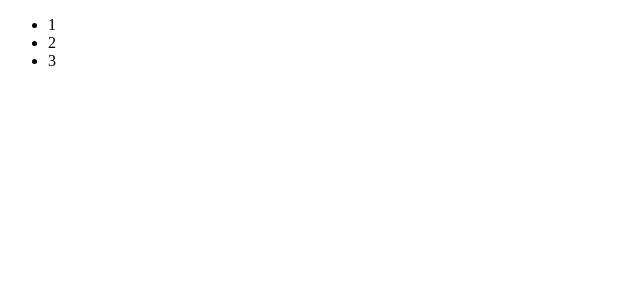
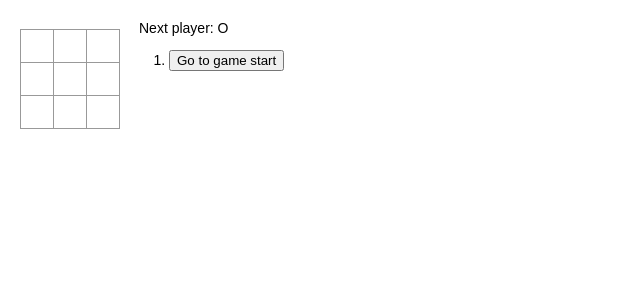
Before and after one commit to MaxKoval1ov/React-study, a React app: page / in a window 1280 px wide. Shown: the top 300 px of the page, without its empty margins (0-640 px from the left). Built offline with nearby package versions, Linux system fonts and the light colour scheme.

Commit message:
init:game

```diff
--- a/package.json
+++ b/package.json
@@ -35,6 +35,8 @@
     "eslint-webpack-plugin": "^3.0.1",
     "html-webpack-plugin": "^5.3.2",
     "mini-css-extract-plugin": "^2.2.2",
+    "prettier": "^2.3.2",
+    "sass": "^1.39.0",
     "sass-loader": "^12.1.0",
     "terser-webpack-plugin": "^5.2.0",
     "ts-loader": "^9.2.5",
--- /dev/null
+++ b/src/Board.tsx
@@ -0,0 +1,75 @@
+import React from 'react'
+import Square from './Square'
+
+export function calculateWinner(squares:any) {
+  const lines = [
+    [0, 1, 2],
+    [3, 4, 5],
+    [6, 7, 8],
+    [0, 3, 6],
+    [1, 4, 7],
+    [2, 5, 8],
+    [0, 4, 8],
+    [2, 4, 6],
+  ];
+  for (let i = 0; i < lines.length; i++) {
+    const [a, b, c] = lines[i];
+    if (squares[a] && squares[a] === squares[b] && squares[a] === squares[c]) {
+      return squares[a];
+    }
+  }
+  return null;
+}
+
+export interface State {
+  squares: any;
+  next: boolean;
+}
+
+class Board extends React.Component<any, State> {
+
+  handleClick(i: any) {
+    const squares = this.state.squares.slice()
+    if (calculateWinner(squares) || squares[i]) {
+      return;
+    }
+    squares[i] = this.state.next ? 'X' : '0'
+    this.setState({
+      squares: squares,
+      next:!this.state.next
+    })
+  }
+
+  renderSquare(i: any) {
+    return (
+      <Square
+        value={this.props.squares[i]}
+        onClick={() => this.props.onClick(i)}
+      />
+    )
+  }
+  render() {
+    return (
+      <div>
+        <div className="status">{status}</div>
+        <div className="board-row">
+          {this.renderSquare(0)}
+          {this.renderSquare(1)}
+          {this.renderSquare(2)}
+        </div>
+        <div className="board-row">
+          {this.renderSquare(3)}
+          {this.renderSquare(4)}
+          {this.renderSquare(5)}
+        </div>
+        <div className="board-row">
+          {this.renderSquare(6)}
+          {this.renderSquare(7)}
+          {this.renderSquare(8)}
+        </div>
+      </div>
+    )
+  }
+}
+
+export default Board
--- /dev/null
+++ b/src/Square.tsx
@@ -0,0 +1,21 @@
+import React from 'react'
+
+interface Props {
+  value: number | string | null;
+  onClick:any
+}
+
+export interface State {
+  value: number | string | null;
+}
+
+function Square (props: any) {
+
+  return (
+      <button className="square" onClick={() => props.onClick()}>
+         {props.value}
+      </button>
+    )
+}
+
+export default Square
--- a/src/index.tsx
+++ b/src/index.tsx
@@ -1,11 +1,12 @@
 import React from 'react'
 import ReactDOM from 'react-dom'
+import './styles.scss';
 
-import MyApp  from './myapp';
+import App  from './myapp';
 
 const entryBlock = document.getElementById('root');
 
 ReactDOM.render(
- <MyApp />,
+ <App />,
   entryBlock
 )
--- a/src/myapp.tsx
+++ b/src/myapp.tsx
@@ -1,13 +1,81 @@
+import { any } from 'prop-types'
 import React from 'react'
+import ReactDOM from 'react-dom'
+import Board from './Board'
+import { calculateWinner } from './Board'
 
-function MyApp() {
-  return (
-     <ul>
-    <li>1</li>
-    <li>2</li>
-    <li>3</li>
-    </ul>
-  )
+class App extends React.Component<any,any> {
+  constructor(props: any) {
+    super(props)
+    this.state = {
+      history: [{ squares: Array(9).fill(null) }],
+      next: true,
+      stepNumber: 0
+    }
+  }
+
+  handleClick(i:any) {
+    const history = this.state.history.slice(0, this.state.stepNumber + 1);
+    const current = history[history.length - 1];
+    const squares = current.squares.slice();
+    if (calculateWinner(squares) || squares[i]) {
+      return;
+    }
+    squares[i] = this.state.xIsNext ? 'X' : 'O';
+    this.setState({
+      history: history.concat([{
+        squares: squares
+      }]),
+      stepNumber: history.length,
+      xIsNext: !this.state.xIsNext,
+    });
+  }
+
+  jumpTo(step:any) {
+    this.setState({
+      stepNumber: step,
+      next: (step % 2) === 0,
+    });
+  }
+
+  render() {
+    const history = this.state.history;
+    const current = history[this.state.stepNumber];
+    console.log(current.squares);
+    const winner = calculateWinner(current.squares);
+    const moves = history.map((step:any, move:any) => {
+      const desc = move ?
+        'Go to move #' + move :
+        'Go to game start';
+      return (
+        <li key = {move}>
+          <button onClick={() => this.jumpTo(move)}>{desc}</button>
+        </li>
+      );
+    });
+    let status;
+    if (winner) {
+      status = 'Winner: ' + winner;
+    } else {
+      status = 'Next player: ' + (this.state.xIsNext ? 'X' : 'O');
+    }
+    return (
+      <div>
+        <div className="game">
+          <div className="game-board">
+          <Board
+            squares={current.squares}
+            onClick={(i:any) => this.handleClick(i)}
+          />
+          </div>
+          <div className="game-info">
+            <div>{status}</div>
+            <ol>{moves}</ol>
+          </div>
+        </div>
+      </div>
+    )
+  }
 }
 
-export default MyApp
+export default App
--- /dev/null
+++ b/src/styles.scss
@@ -0,0 +1,50 @@
+body {
+  font: 14px "Century Gothic", Futura, sans-serif;
+  margin: 20px;
+}
+
+ol, ul {
+  padding-left: 30px;
+}
+
+.board-row:after {
+  clear: both;
+  content: "";
+  display: table;
+}
+
+.status {
+  margin-bottom: 10px;
+}
+
+.square {
+  background: #fff;
+  border: 1px solid #999;
+  float: left;
+  font-size: 24px;
+  font-weight: bold;
+  line-height: 34px;
+  height: 34px;
+  margin-right: -1px;
+  margin-top: -1px;
+  padding: 0;
+  text-align: center;
+  width: 34px;
+}
+
+.square:focus {
+  outline: none;
+}
+
+.kbd-navigation .square:focus {
+  background: #ddd;
+}
+
+.game {
+  display: flex;
+  flex-direction: row;
+}
+
+.game-info {
+  margin-left: 20px;
+}
--- a/tsconfig.json
+++ b/tsconfig.json
@@ -26,7 +26,7 @@
 
     /* Strict Type-Checking Options */
     "strict": true,                                 /* Enable all strict type-checking options. */
-    "noImplicitAny": true,                       /* Raise error on expressions and declarations with an implied 'any' type. */
+    //"noImplicitAny": true,                       /* Raise error on expressions and declarations with an implied 'any' type. */
     // "strictNullChecks": true,                    /* Enable strict null checks. */
     // "strictFunctionTypes": true,                 /* Enable strict checking of function types. */
     // "strictBindCallApply": true,                 /* Enable strict 'bind', 'call', and 'apply' methods on functions. */
```
Also changed, not shown: 2 other files (tests, documents, lock files or other folders).
